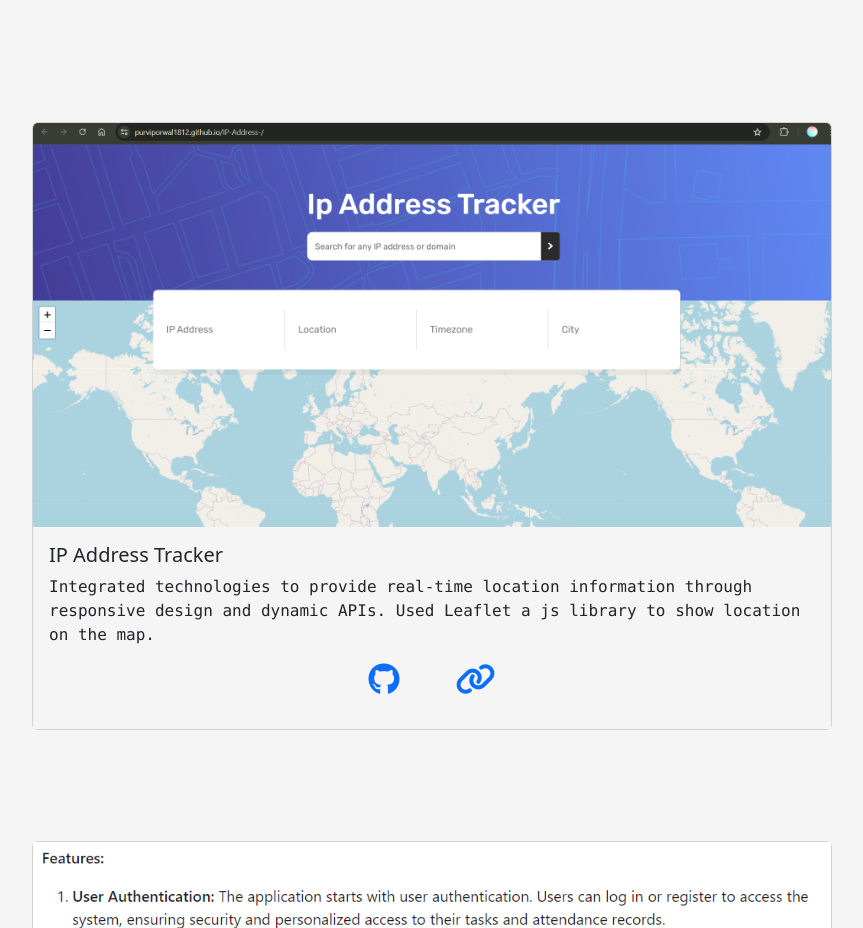
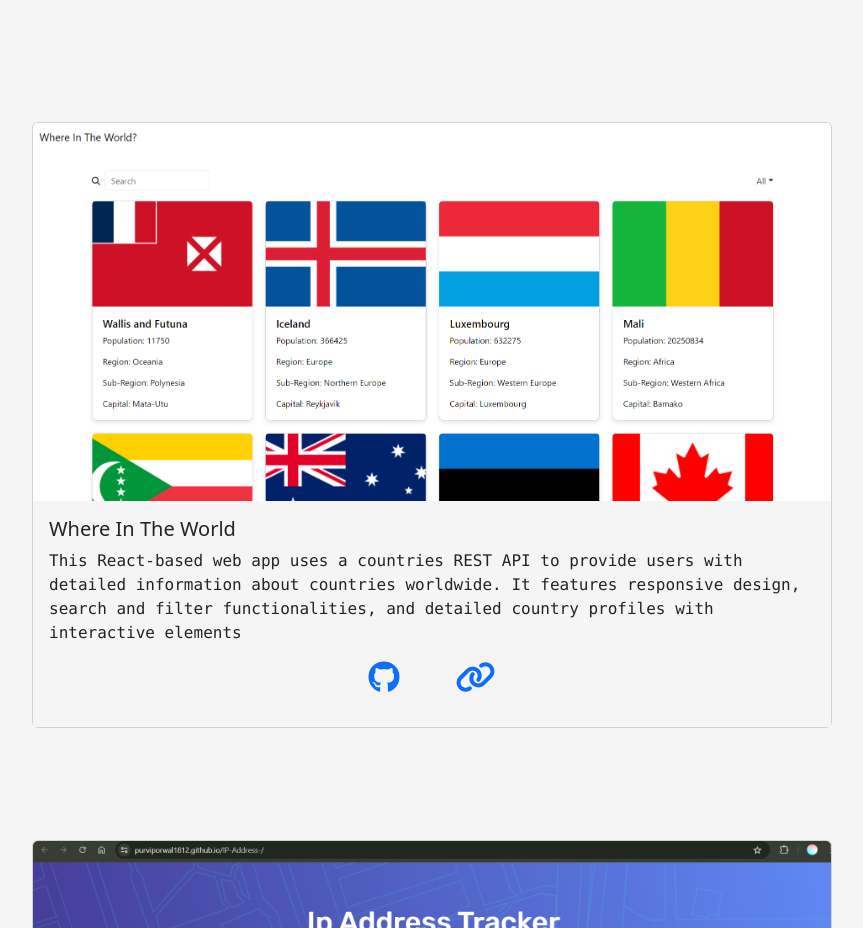
Before and after one commit to purviporwal1812/portfolio, a React (Vite) app: page / in a window 1280 px wide. Shown: the part 500-1428 px from the top of the page, without its empty margins (208-1071 px from the left). Built offline with nearby package versions, Linux system fonts and the light colour scheme.

Commit message:
adding 1 project

```diff
--- a/src/components/Projects.jsx
+++ b/src/components/Projects.jsx
@@ -1,11 +1,37 @@
 import { Link } from "react-router-dom";
 import p1 from "../assets/ip.png";
 import p2 from "../assets/pro2.png";
+import p3 from "../assets/p3.png";
 import "../styles/Projects.css";
 
 const Projects = () => {
   return (
     <>
+      <div className="d-flex justify-content-center align-items-center">
+        <div className="card">
+          <img src={p3} className="card-img-top" alt="im" />
+          <div className="card-body">
+            <h5 className="card-title">Where In The World</h5>
+            <p className="card-text font-monospace">
+              This React-based web app uses a countries REST API to provide
+              users with detailed information about countries worldwide. It
+              features responsive design, search and filter functionalities, and
+              detailed country profiles with interactive elements
+            </p>
+            <p id="iconLink" className="d-flex justify-content-center">
+              <Link
+                target="_blank"
+                to="https://github.com/purviporwal1812/where-in-the-world"
+              >
+                <i className="fa-brands fa-2x fa-github me-5"></i>
+              </Link>
+              <Link target="_blank" to="https://wherein-the-world.netlify.app/">
+                <i className="ms-2 fa-solid fa-2x fa-link"></i>
+              </Link>
+            </p>
+          </div>
+        </div>
+      </div>
       <div className="d-flex justify-content-center align-items-center">
         <div className="card">
           <img src={p1} className="card-img-top" alt="im" />
```
Also changed, not shown: src/assets/p3.png (added).
